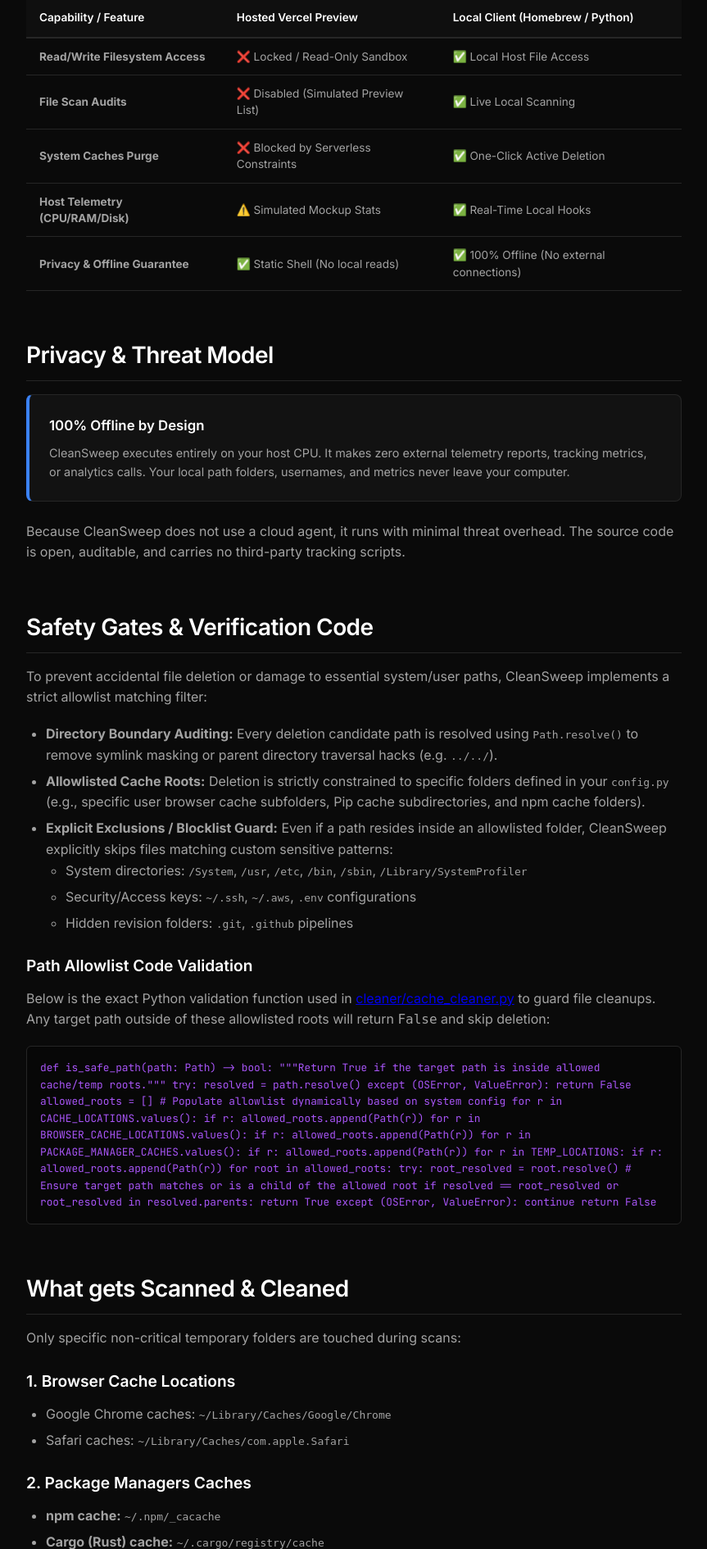
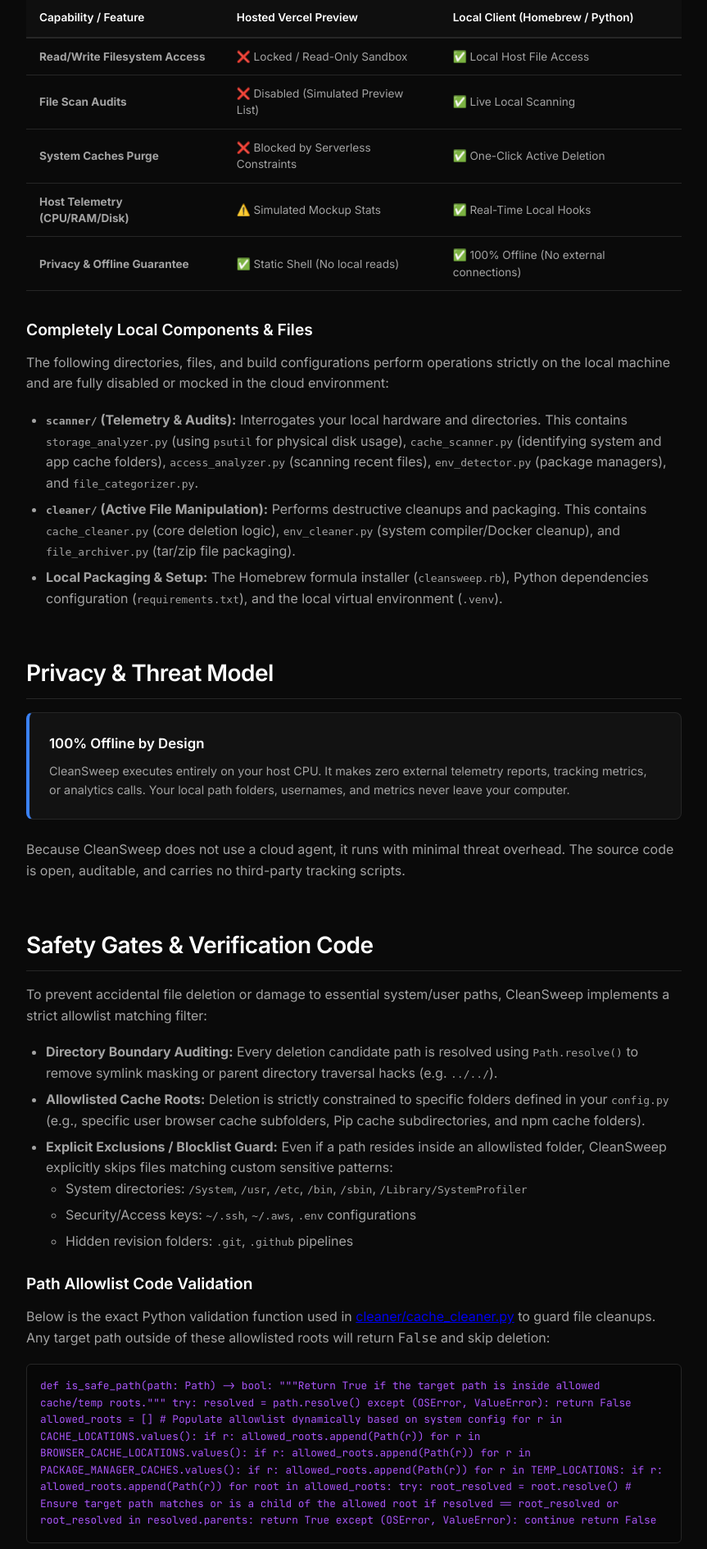
Before and after one commit to DSahir/cleansweep, a Flask app: page /docs in a window 1280 px wide. Shown: the part 1049-2939 px from the top of the page at 82% size, without its empty margins (344-1207 px from the left). Run offline with Flask 3, Linux system fonts and the light colour scheme.

Commit message:
docs: document completely local components and files

```diff
--- a/templates/docs.html
+++ b/templates/docs.html
@@ -483,6 +483,16 @@
                         </tr>
                     </tbody>
                 </table>
+
+                <h3>Completely Local Components &amp; Files</h3>
+                <p>
+                    The following directories, files, and build configurations perform operations strictly on the local machine and are fully disabled or mocked in the cloud environment:
+                </p>
+                <ul>
+                    <li><strong><code>scanner/</code> (Telemetry &amp; Audits):</strong> Interrogates your local hardware and directories. This contains <code>storage_analyzer.py</code> (using <code>psutil</code> for physical disk usage), <code>cache_scanner.py</code> (identifying system and app cache folders), <code>access_analyzer.py</code> (scanning recent files), <code>env_detector.py</code> (package managers), and <code>file_categorizer.py</code>.</li>
+                    <li><strong><code>cleaner/</code> (Active File Manipulation):</strong> Performs destructive cleanups and packaging. This contains <code>cache_cleaner.py</code> (core deletion logic), <code>env_cleaner.py</code> (system compiler/Docker cleanup), and <code>file_archiver.py</code> (tar/zip file packaging).</li>
+                    <li><strong>Local Packaging &amp; Setup:</strong> The Homebrew formula installer (<code>cleansweep.rb</code>), Python dependencies configuration (<code>requirements.txt</code>), and the local virtual environment (<code>.venv</code>).</li>
+                </ul>
             </section>
 
             <section class="docs-section" id="privacy-model">
```
Also changed, not shown: README.md.
